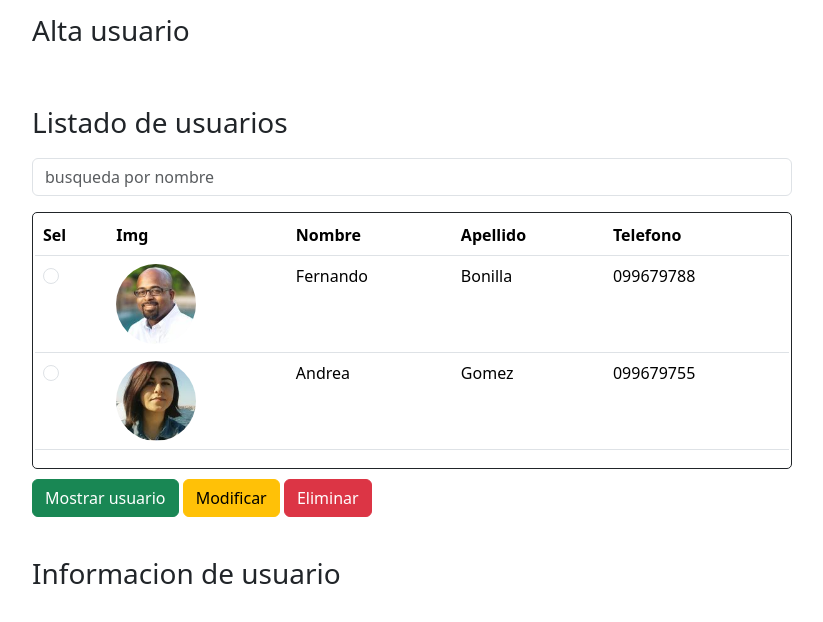
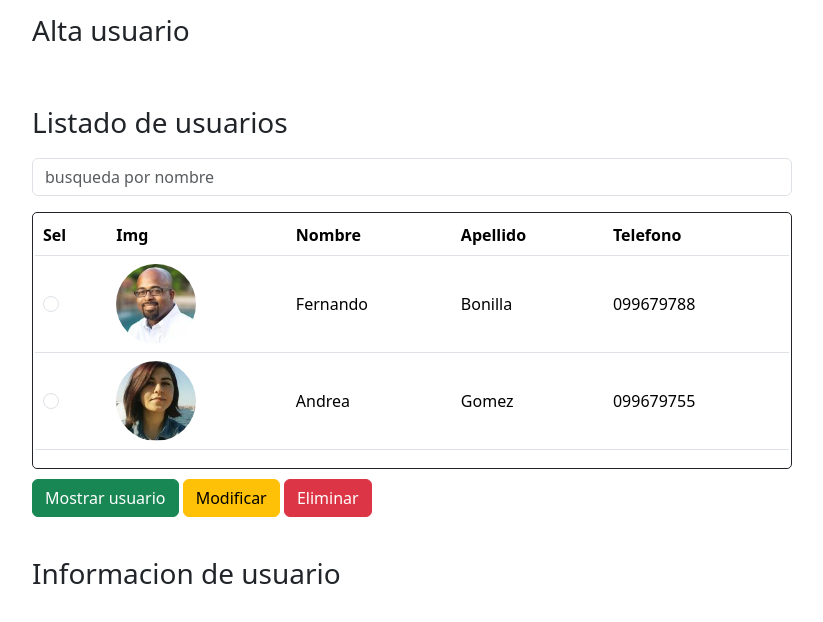
Before and after one commit to Fernando-Bonilla/Obligatorio-individual, a plain HTML site: page index.html in a window 1280 px wide. Both pictures are taken after a click on the element "Listado de usuarios". Shown: the part 72-694 px from the top of the page, without its empty margins (228-1051 px from the left). Drawn offline with nearby package versions, Linux system fonts and the light colour scheme.

Commit message:
Centered vertically all td (elements inner tr)

```diff
--- a/css/style.css
+++ b/css/style.css
@@ -38,12 +38,18 @@ header {
 
 /*=========End Seccion alta de usuario=========*/
 
+
+
+
+/*=========Seccion listado de usuario=========*/
+
 .user-table-and-search-bar-container {
     display: none;
 }
 
-
-/*=========Seccion listado de usuario=========*/
+td {
+    align-content: center;
+}
 
 .user-table-wrapper {
     overflow-y: scroll;
--- a/js/index.js
+++ b/js/index.js
@@ -43,8 +43,6 @@ document.addEventListener("DOMContentLoaded", () => {
         document.getElementById('user-profile-picture').value = "";
 
     }
-
-
 
     //Funciones para remover
     let removeUserButton = document.getElementById('remove-user-button');
@@ -98,9 +96,6 @@ document.addEventListener("DOMContentLoaded", () => {
     }
 
     //End Funciones para remover
-
-
-
 
     function listUsers(usersList){
         let tableBody = document.getElementById('table-users-listed');
```
